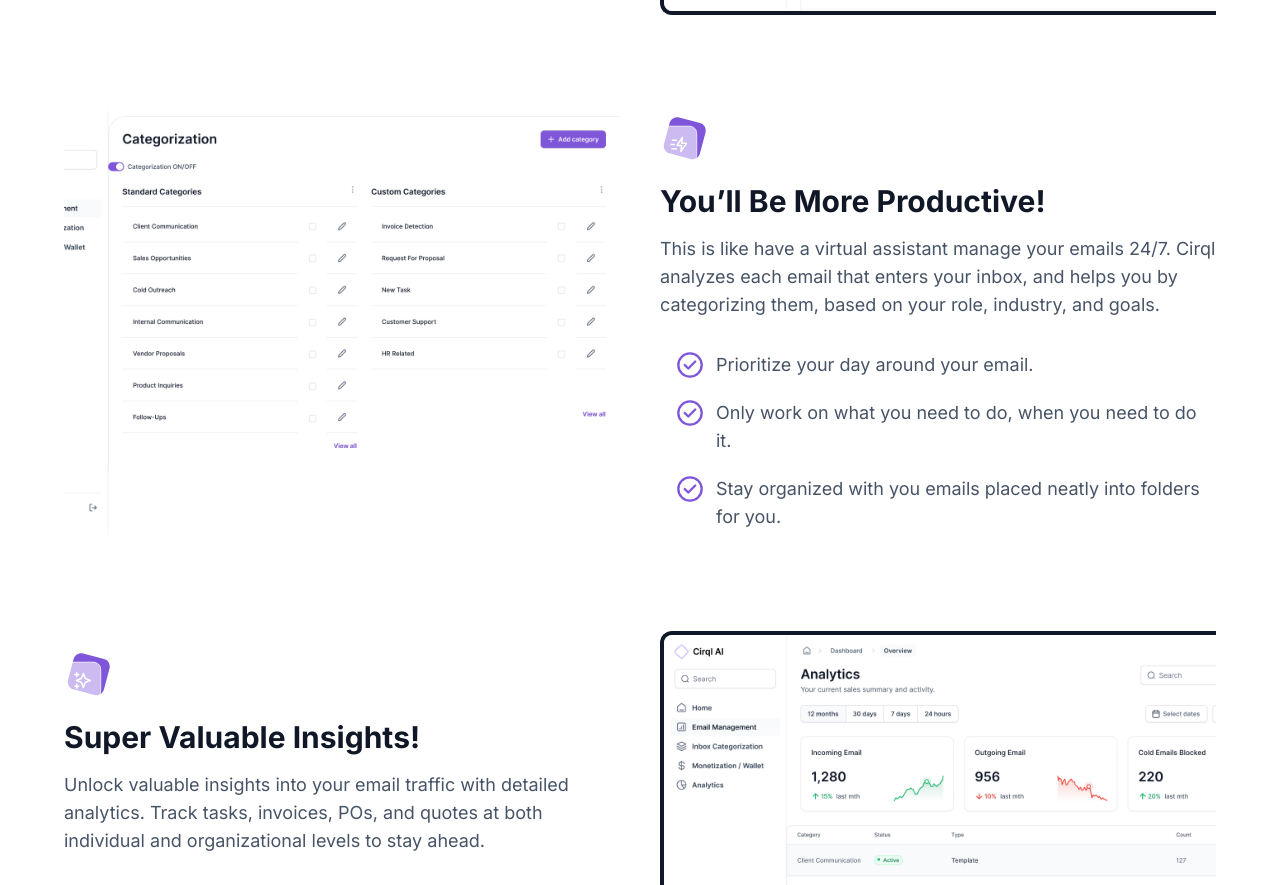
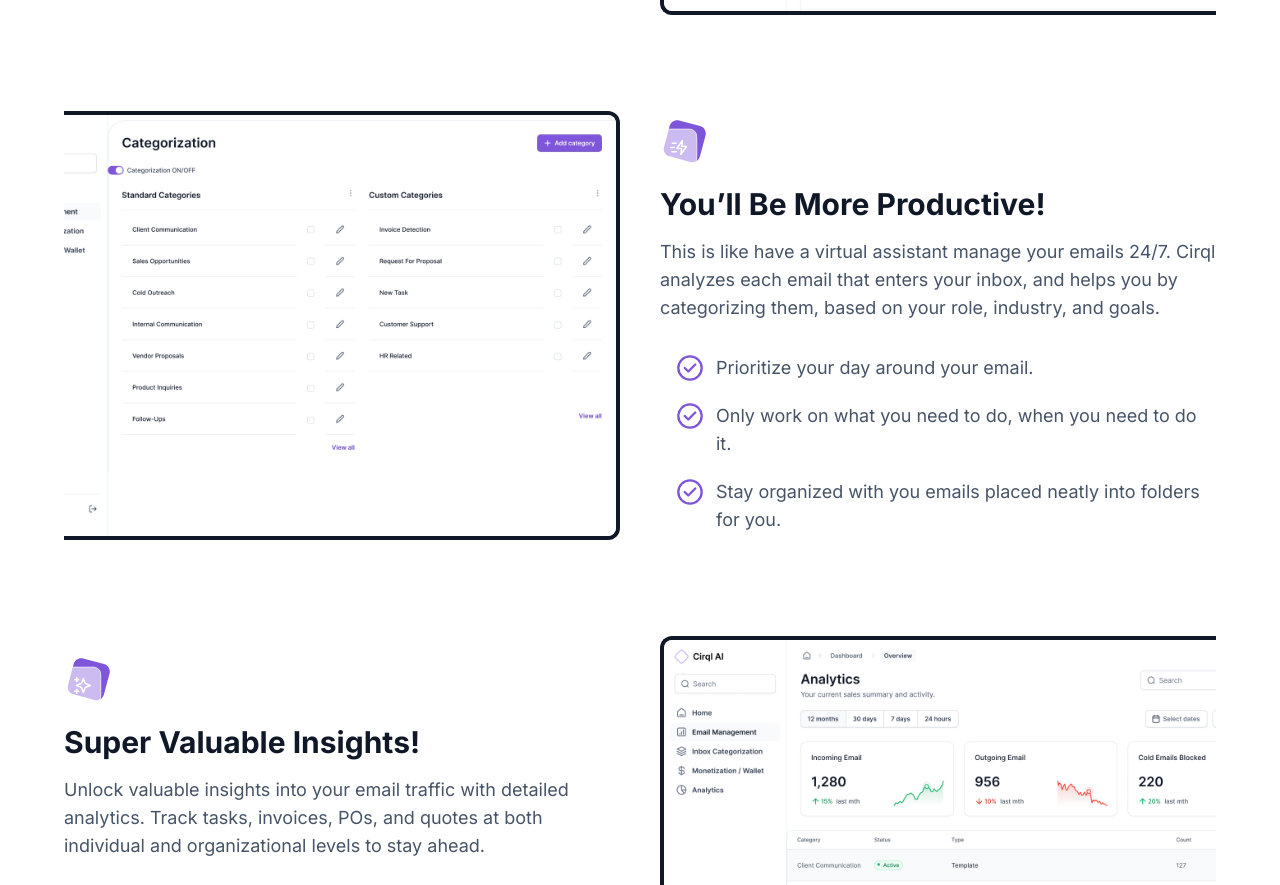
Before and after one commit to UmairWaraich07/cirql-landing-page, a Next.js app: page / in a window 1280 px wide. Shown: the part 2889-3774 px from the top of the page. Built offline with nearby package versions, Linux system fonts and the light colour scheme.

Commit message:
fix the feature image border

```diff
--- a/components/Home/Benefits.tsx
+++ b/components/Home/Benefits.tsx
@@ -95,6 +95,7 @@
               height={512}
               priority
               quality={100}
+              className="border-4 lg:border-l-0 border-dark rounded-xl lg:rounded-l-none lg:rounded-r-xl"
             />
           </div>
 
```
